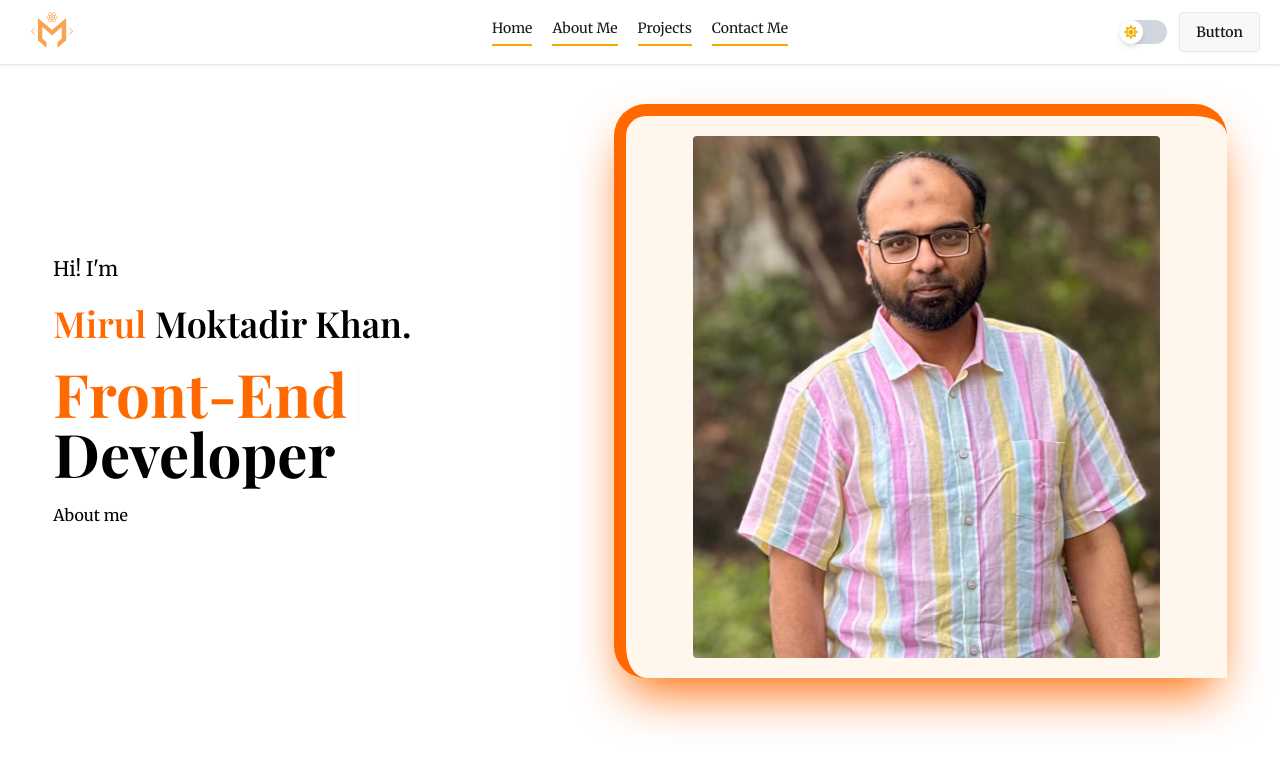
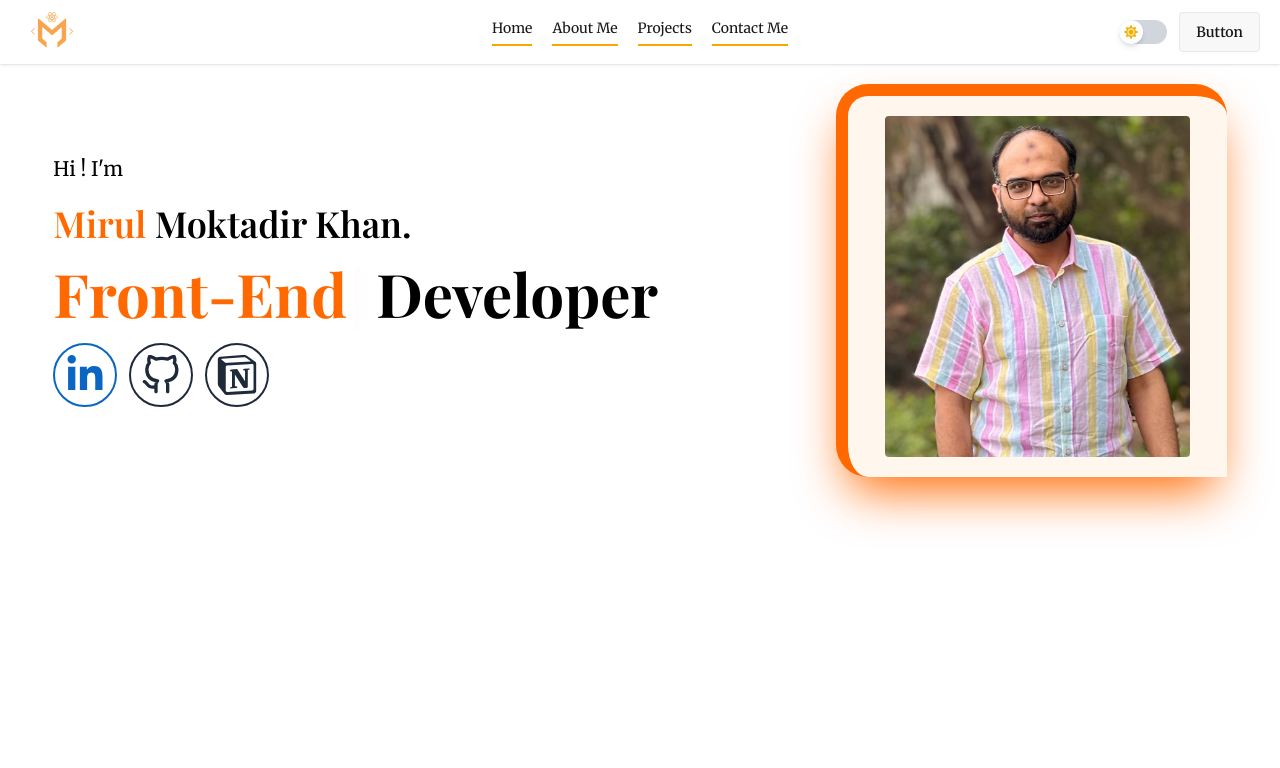
Before and after one commit to moktadir-mirul/mirul-portfolio, a React (Vite) app: page / in a window 1280 px wide. Shown: the top 768 px of the page. Built offline with nearby package versions, Linux system fonts and the light colour scheme; a web font is replaced by a local one.

Commit message:
social link added

```diff
--- a/src/Component/Hero/Hero.jsx
+++ b/src/Component/Hero/Hero.jsx
@@ -1,19 +1,26 @@
 import React from "react";
 import mirulImg from "../../assets/mirul-image.jpg";
 import { Typewriter } from "react-simple-typewriter";
+import { CiFacebook } from "react-icons/ci";
+import { FaGithub, FaLinkedinIn } from "react-icons/fa";
+import { SiNotion } from "react-icons/si";
+import { FiGithub } from "react-icons/fi";
+import { Link } from "react-router";
 
 const Hero = () => {
   return (
     <div className="w-full dark:bg-gray-700">
-      <div className="w-11/12 mx-auto py-10 px-2 md:px-0 flex flex-col md:flex-row justify-between items-center text-black dark:text-gray-200">
-        <div className="flex-1 space-y-5">
-          <p className="text-xl">Hi! I'm</p>
-          <h1 className="text-4xl font-semibold play"><span className="text-orange-500">Mirul</span> Moktadir Khan.</h1>
+      <div className="w-11/12 mx-auto py-5 px-2 md:px-0 flex flex-col md:flex-row justify-between items-center text-black dark:text-gray-200">
+        <div className="flex-2/3 space-y-5">
+          <p className="text-xl">Hi ! I'm</p>
+          <h1 className="text-4xl font-semibold play">
+            <span className="text-orange-500">Mirul</span> Moktadir Khan.
+          </h1>
           <h1 className="text-6xl font-bold play">
             <span className="text-orange-500">
               <Typewriter
                 words={["Mern-Stack", "Full-Stack", "Front-End"]}
-                loop={5}
+                loop={false}
                 cursor
                 cursorStyle="|"
                 typeSpeed={70}
@@ -23,11 +30,33 @@ const Hero = () => {
             </span>{" "}
             Developer
           </h1>
-          <p>About me</p>
+          <div className="flex gap-3">
+            <Link to={"https://www.linkedin.com/in/mirulmoktadirkhan/"} target="_blank" className="hover:scale-105 transition duration-200">
+              <div className="w-16 h-16 rounded-full border-2 border-[#0a66c2] flex items-center justify-center">
+                <FaLinkedinIn className="text-[#0a66c2]" size={40} />
+              </div>
+            </Link>
+            <Link to={"https://github.com/moktadir-mirul"} target="_blank" className="hover:scale-105 transition duration-200">
+              <div className="w-16 h-16 rounded-full border-2 border-gray-800 dark:border-gray-200 flex items-center justify-center">
+                <FiGithub
+                  className="text-gray-800 dark:text-gray-200"
+                  size={40}
+                />
+              </div>
+            </Link>
+            <Link to={"https://github.com/moktadir-mirul"} target="_blank" className="hover:scale-105 transition duration-200">
+              <div className="w-16 h-16 rounded-full border-2 border-gray-800 dark:border-gray-200 flex items-center justify-center">
+                <SiNotion
+                  className="text-gray-800 dark:text-gray-200"
+                  size={40}
+                />
+              </div>
+            </Link>
+          </div>
         </div>
-        <div className="flex-1 h-[450px] xl:h-auto flex justify-center items-center border-l-12 border-t-12 rounded-l-4xl rounded-t-4xl bg-orange-50 dark:bg-gray-700 border-orange-500 shadow-2xl dark:shadow-md shadow-orange-500 p-5">
+        <div className="flex-1/3 h-[450px] xl:h-auto flex justify-center items-center border-l-12 border-t-12 rounded-l-4xl rounded-t-4xl bg-orange-50 dark:bg-gray-700 border-orange-500 shadow-2xl dark:shadow-md shadow-orange-500 p-5">
           <img
-            className="w-10/12 h-11/12 rounded-sm"
+            className="w-[90%] h-[95%] rounded-sm"
             src={mirulImg}
             alt="Mirul's Photo"
           />
--- a/src/Component/NavBar/NavBar.jsx
+++ b/src/Component/NavBar/NavBar.jsx
@@ -2,7 +2,7 @@ import React from "react";
 import { FiMenu } from "react-icons/fi";
 import { NavLink } from "react-router";
 import DarkToggle from "../DarkToggle/DarkToggle";
-import mirulLogo from "../../../public/mirul-logo.png"
+import mirulLogo from "../../assets/mirul-logo.png"
 
 const NavBar = () => {
   const myLinks = (
```
Also changed, not shown: src/assets/mirul-logo.png (renamed from public/mirul-logo.png).
